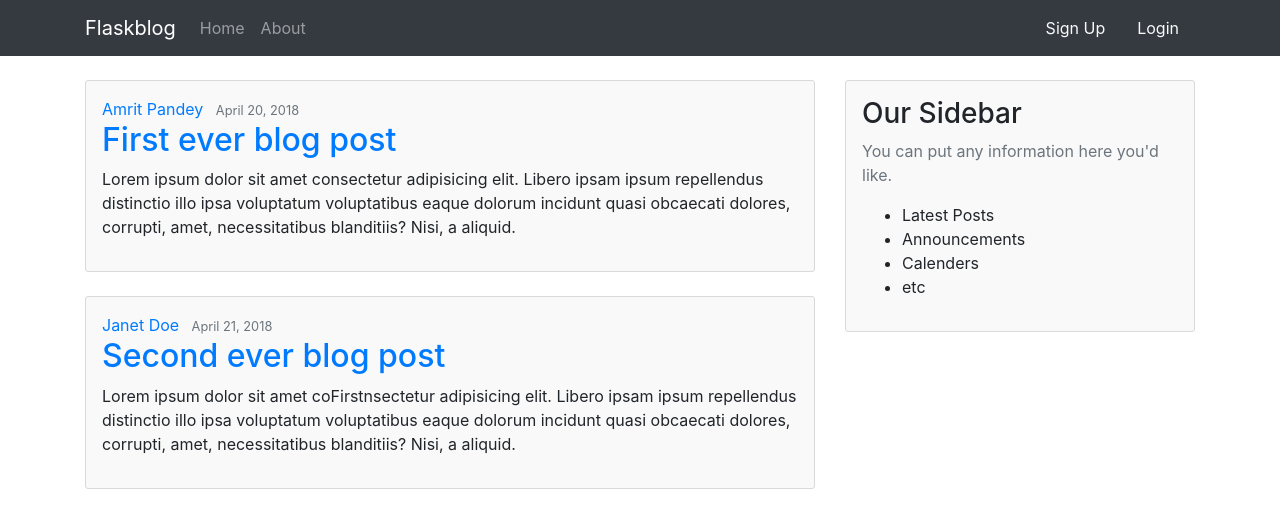
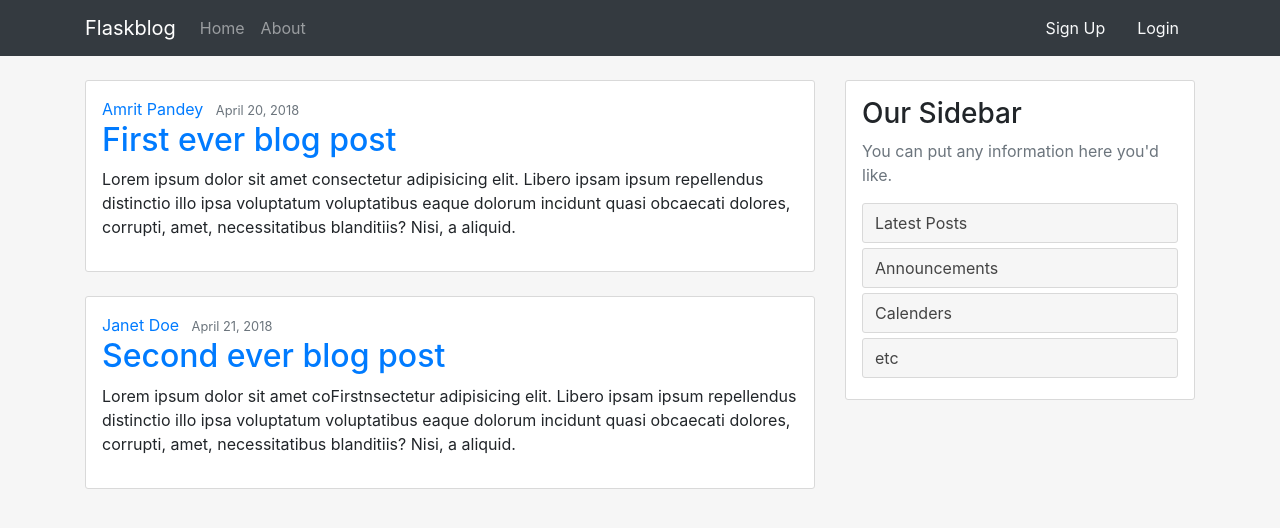
Before and after one commit to amritpandey23/Flask-Blog, a Flask app: page / in a window 1280 px wide. Shown: the top 528 px of the page. Run offline with Flask 2, Linux system fonts and the light colour scheme; some libraries are stand-ins or nearby versions.

Commit message:
css update

```diff
--- a/static/main.css
+++ b/static/main.css
@@ -1,6 +1,26 @@
+body {
+    background: #f6f6f6;
+}
+
 .content-section {
-    background: #f9f9f9;
+    background: #fff;
     border: 1px solid #d9d9d9;
     padding: 1rem;
     border-radius: 3px;
 }
+
+.sidebar-menu {
+    list-style: none;
+    padding: 0;
+    margin: 0;
+}
+
+.sidebar-menu-item {
+    border: 1px solid #d9d9d9;
+    border-radius: 3px;
+    padding: 0.45rem 0.75rem;
+    margin-bottom: 0.3rem;
+    background: #f6f6f6;
+    color: #444;
+    cursor: pointer;
+}
```
